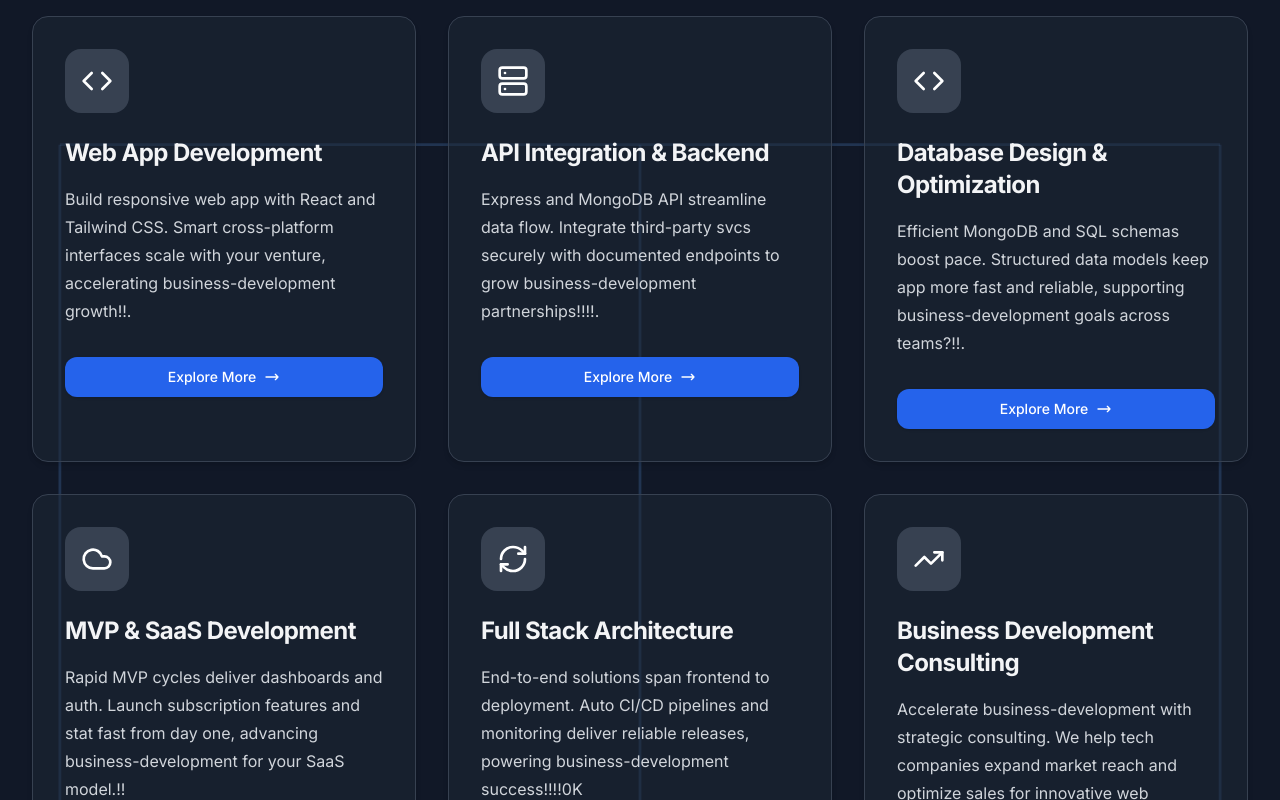
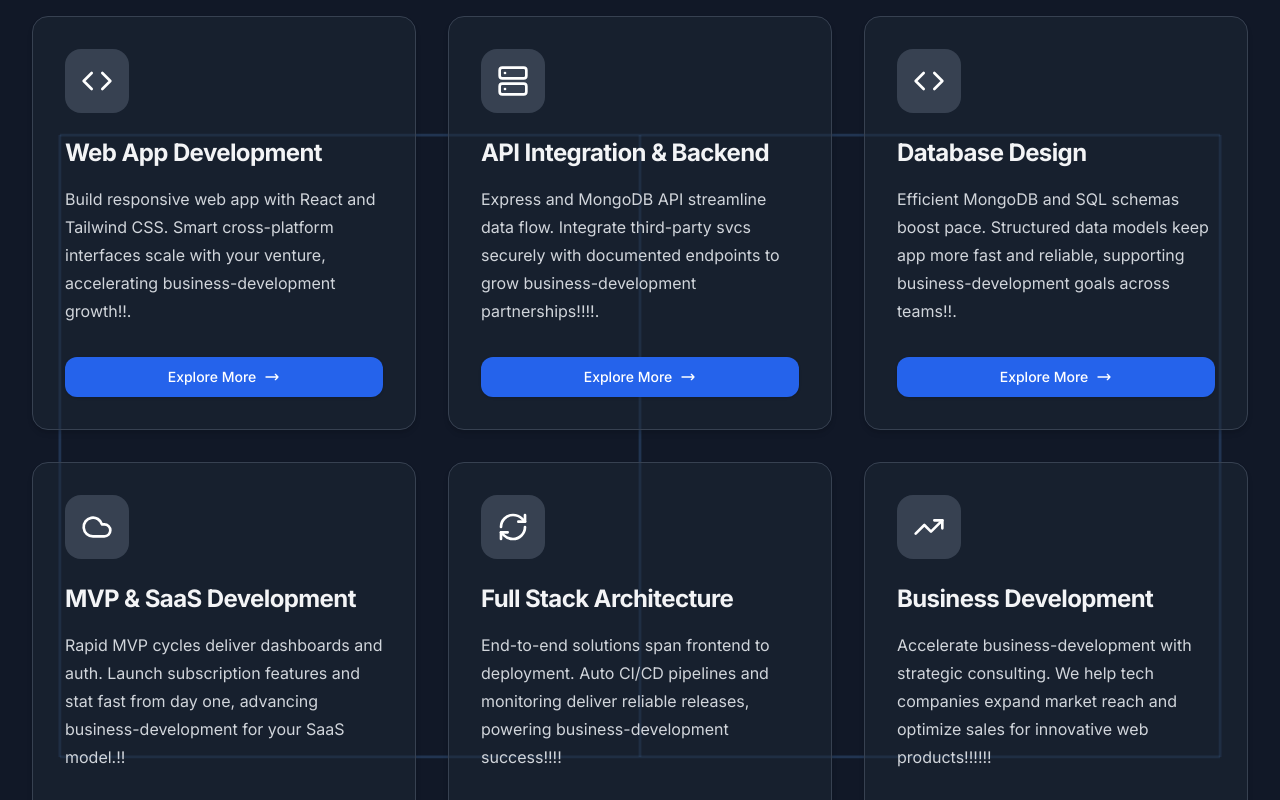
Before and after one commit to shhahhussain/dev-edenic, a Next.js app: page / in a window 1280 px wide. Shown: the part 1660-2460 px from the top of the page. Built offline with nearby package versions, Linux system fonts and the light colour scheme.

Commit message:
Update services.tsx

```diff
--- a/src/components/services.tsx
+++ b/src/components/services.tsx
@@ -21,8 +21,8 @@ const services = [
   },
   {
     slug: "database-design",
-    name: "Database Design & Optimization",
-    description: "Efficient MongoDB and SQL schemas boost pace. Structured data models keep app more fast and reliable, supporting business-development goals across teams?!!.",
+    name: "Database Design",
+    description: "Efficient MongoDB and SQL schemas boost pace. Structured data models keep app more fast and reliable, supporting business-development goals across teams!!.",
     icon: Code,
   },
   {
@@ -34,13 +34,13 @@ const services = [
   {
     slug: "full-stack-architecture",
     name: "Full Stack Architecture",
-    description: "End-to-end solutions span frontend to deployment. Auto CI/CD pipelines and monitoring deliver reliable releases, powering business-development success!!!!0K",
+    description: "End-to-end solutions span frontend to deployment. Auto CI/CD pipelines and monitoring deliver reliable releases, powering business-development success!!!!",
     icon: RefreshCw,
   },
   {
     slug: "business-development",
-    name: "Business Development Consulting",
-    description: "Accelerate business-development with strategic consulting. We help tech companies expand market reach and optimize sales for innovative web products!!!!!!A!",
+    name: "Business Development",
+    description: "Accelerate business-development with strategic consulting. We help tech companies expand market reach and optimize sales for innovative web products!!!!!!",
     icon: TrendingUp,
   }
 ]
```
